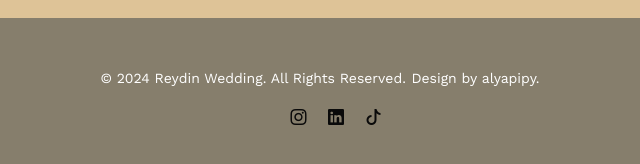
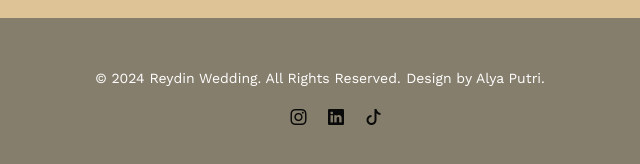
Before and after one commit to alyakkk01/weeding-dinrey, a plain HTML site: page index.html in a window 1280 px wide. Shown: the part 4923-5087 px from the top of the page, 320-960 px from the left. Drawn offline with nearby package versions, Linux system fonts and the light colour scheme; some packages are replaced by stand-ins of ours; a script that the page names is missing.

Commit message:
Add files via upload

```diff
--- a/index.html
+++ b/index.html
@@ -328,7 +328,7 @@
         <div class="row">
           <div class="col text-center">
             <small class="block">&copy; 2024 Reydin Wedding. All Rights Reserved.</small>
-            <small class="block">Design by alyapipy</a>.</small>
+            <small class="block">Design by Alya Putri</a>.</small>
 
             <ul class="mt-3">
               <li><a href="https://www.instagram.com/alyap._?igsh=MWx6ZDM1ZTd0cmIwNQ=="><i class="bi bi-instagram"></i></a></li>
```
